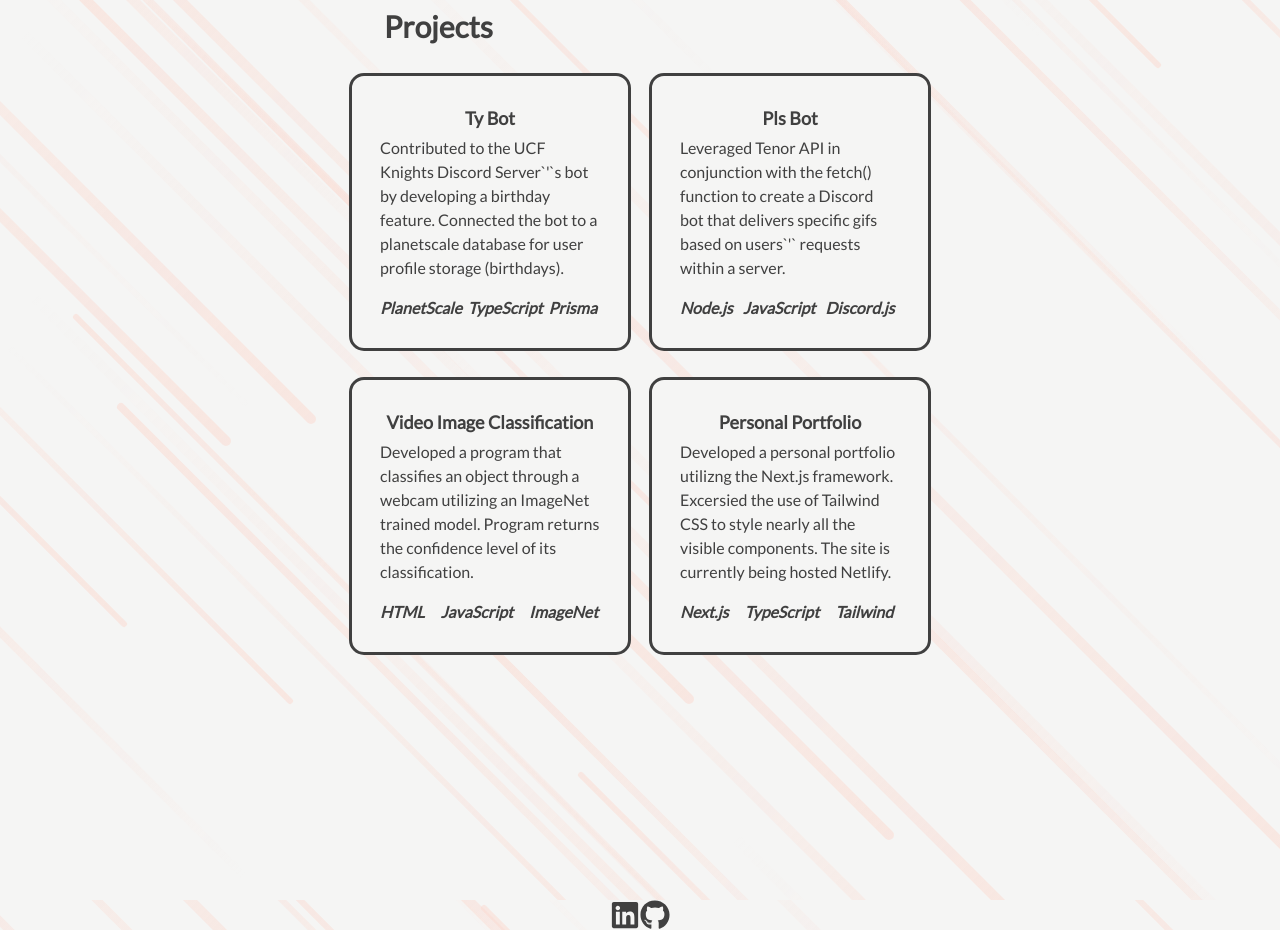
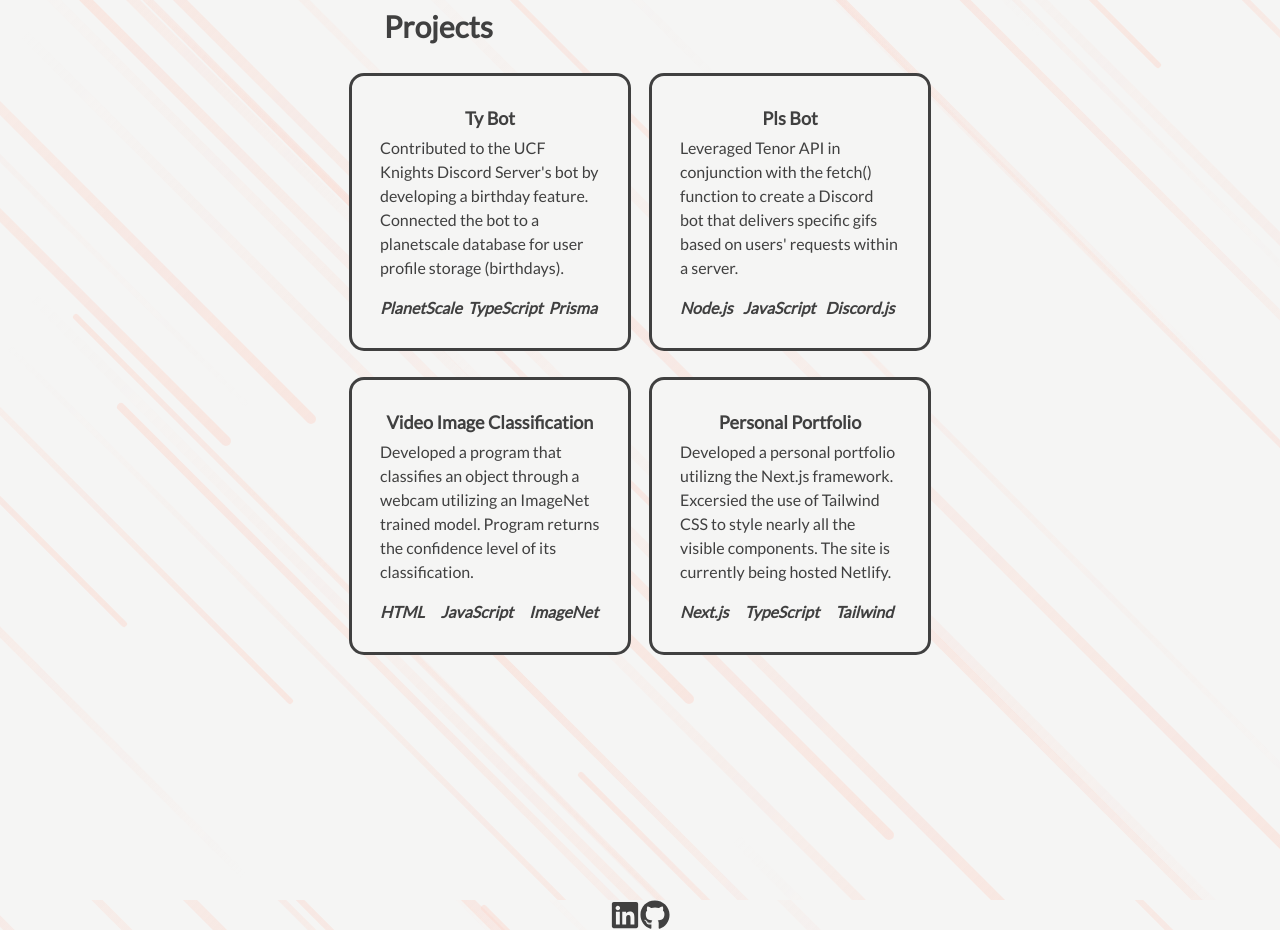
Before and after one commit to almond5/personal-portfolio, a Next.js app: page / in a window 1280 px wide. Shown: the part 1980-2910 px from the top of the page. Built offline with nearby package versions, Linux system fonts and the light colour scheme.

Commit message:
Update Projects.tsx

```diff
--- a/pages/Projects.tsx
+++ b/pages/Projects.tsx
@@ -18,7 +18,7 @@
             <a target='_blank'>
               <div className='mb-1 text-lg font-bold'>Ty Bot</div>
               <p className='mb-4 text-md text-left'>
-                Contributed to the UCF Knights Discord Server`&apos;`s bot by
+                Contributed to the UCF Knights Discord Server&apos;s bot by
                 developing a birthday feature. Connected the bot to a
                 planetscale database for user profile storage (birthdays).
               </p>
@@ -39,7 +39,7 @@
               <div className='mb-1 text-lg font-bold'>Pls Bot</div>
               <p className='mb-4 text-md text-left'>
                 Leveraged Tenor API in conjunction with the fetch() function to
-                create a Discord bot that delivers specific gifs based on users`&apos;`
+                create a Discord bot that delivers specific gifs based on users&apos;
                 requests within a server.
               </p>
               <ul className='flex flex-wrap gap-x-2.5 gap-y-1.5 text-md text-left italic font-semibold'>
```
